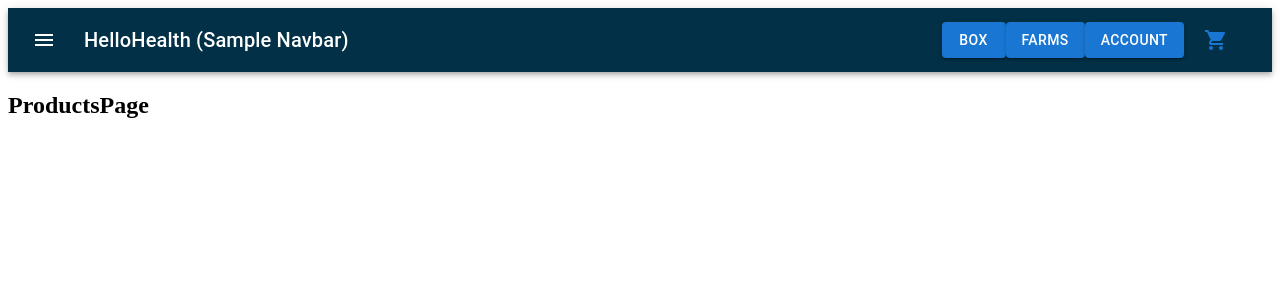
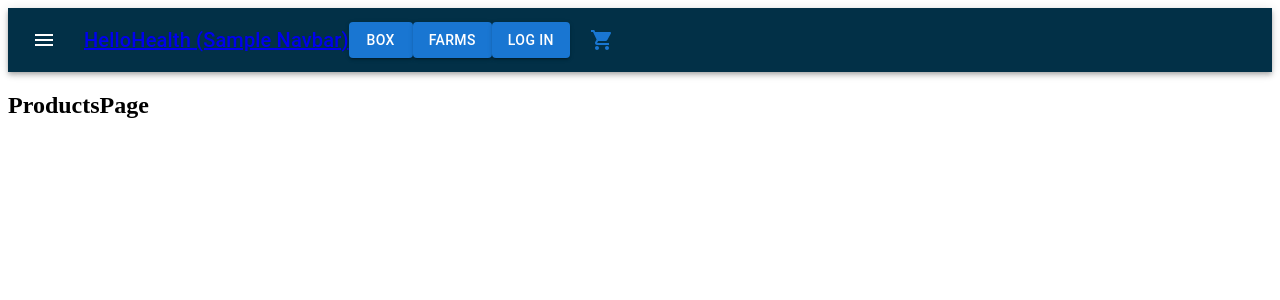
Before and after one commit to spencerlepine/HelloHealth, a React (Vite) app in the folder client/: page / in a window 1280 px wide. Shown: the top 300 px of the page. Built offline with nearby package versions, Linux system fonts and the light colour scheme; no server answers.

Commit message:
Router fix (#8)
* Fixed SVG event target with cart icon

* Updated Navigation and Readme

```diff
--- a/client/src/components/App.jsx
+++ b/client/src/components/App.jsx
@@ -26,7 +26,7 @@ export default function App() {
 
   const renderPage = () => (
     <Switch>
-      <Route path={routeConstants.HOME}>
+      <Route path={routeConstants.HOME} exact>
         <ProductsPage />
       </Route>
       <Route path={routeConstants.BOX}>
--- a/client/src/components/Navigation.jsx
+++ b/client/src/components/Navigation.jsx
@@ -1,4 +1,5 @@
 import React from 'react';
+import { Link } from 'react-router-dom';
 import AppBar from '@mui/material/AppBar';
 import Box from '@mui/material/Box';
 import Toolbar from '@mui/material/Toolbar';
@@ -8,11 +9,21 @@ import IconButton from '@mui/material/IconButton';
 import MenuIcon from '@mui/icons-material/Menu';
 import ShoppingCartIcon from '@mui/icons-material/ShoppingCart';
 import useStyles from './styles';
-import useMainContext from '../context/MainContext';
+import useMainContext from '../context/MainContext.jsx';
+import useAuth from '../context/AuthContext.jsx';
+
+import {
+  ACCOUNT,
+  HOME,
+  BOX,
+  FARMS,
+  CART,
+} from '../config/pageRoutes';
 
 function Navigation() {
   const classes = useStyles();
   const { setPage } = useMainContext();
+  const { currentUser } = useAuth();
 
   const handlePageChange = (e) => {
     setPage(e.target.name);
@@ -31,21 +42,39 @@ function Navigation() {
           >
             <MenuIcon />
           </IconButton>
+          <Link to={HOME}>
             <Typography variant="h6" component="div" sx={{ flexGrow: 1 }}>
               HelloHealth (Sample Navbar)
             </Typography>
-          <Button onClick={handlePageChange} name="box" variant="contained">
+          </Link>
+          <Link to={BOX}>
+            <Button name="box" variant="contained">
               Box
             </Button>
-          <Button onClick={handlePageChange} name="farms" variant="contained">
+          </Link>
+          <Link to={FARMS}>
+            <Button name="farms" variant="contained">
               Farms
             </Button>
-          <Button onClick={handlePageChange} name="account" variant="contained">
+          </Link>
+          {currentUser ? (
+            <Link to={ACCOUNT}>
+              <Button name="farms" variant="contained">
                 Account
               </Button>
+            </Link>
+          ) : (
+            <Link to={ACCOUNT}>
+              <Button name="farms" variant="contained">
+                Log In
+              </Button>
+            </Link>
+          )}
+          <Link to={CART}>
             <Button onClick={handlePageChange} name="cart">
               <ShoppingCartIcon />
             </Button>
+          </Link>
         </Toolbar>
       </AppBar>
     </Box>
--- a/client/src/context/MainContext.jsx
+++ b/client/src/context/MainContext.jsx
@@ -6,6 +6,7 @@ export const MainProvider = ({ children }) => {
   // add state here
   const [page, setPage] = useState('home');
   const [userType, setUserType] = useState('consumer');
+  const [currentProduct, setCurrentProduct] = useState({});
 
   return (
     <MainContext.Provider
@@ -15,6 +16,8 @@ export const MainProvider = ({ children }) => {
         setPage,
         userType,
         setUserType,
+        currentProduct,
+        setCurrentProduct,
       }}
     >
       {children}
--- a/client/src/main.jsx
+++ b/client/src/main.jsx
@@ -3,12 +3,15 @@ import ReactDOM from 'react-dom';
 import { BrowserRouter as Router } from 'react-router-dom';
 import App from './components/App.jsx';
 import { MainProvider } from './context/MainContext.jsx';
+import { AuthProvider } from './context/AuthContext.jsx';
 
 ReactDOM.render(
   <Router>
-    <MainProvider>
-      <App />
-    </MainProvider>
+    <AuthProvider>
+      <MainProvider>
+        <App />
+      </MainProvider>
+    </AuthProvider>
   </Router>,
   document.getElementById('root'),
 );
```
Also changed, not shown: client/src/components/Pages/ProductViewPage.jsx (added, +9 -0 lines), 1 other file (tests, documents, lock files or other folders). Lines whose indentation alone changed are shown as unchanged.
